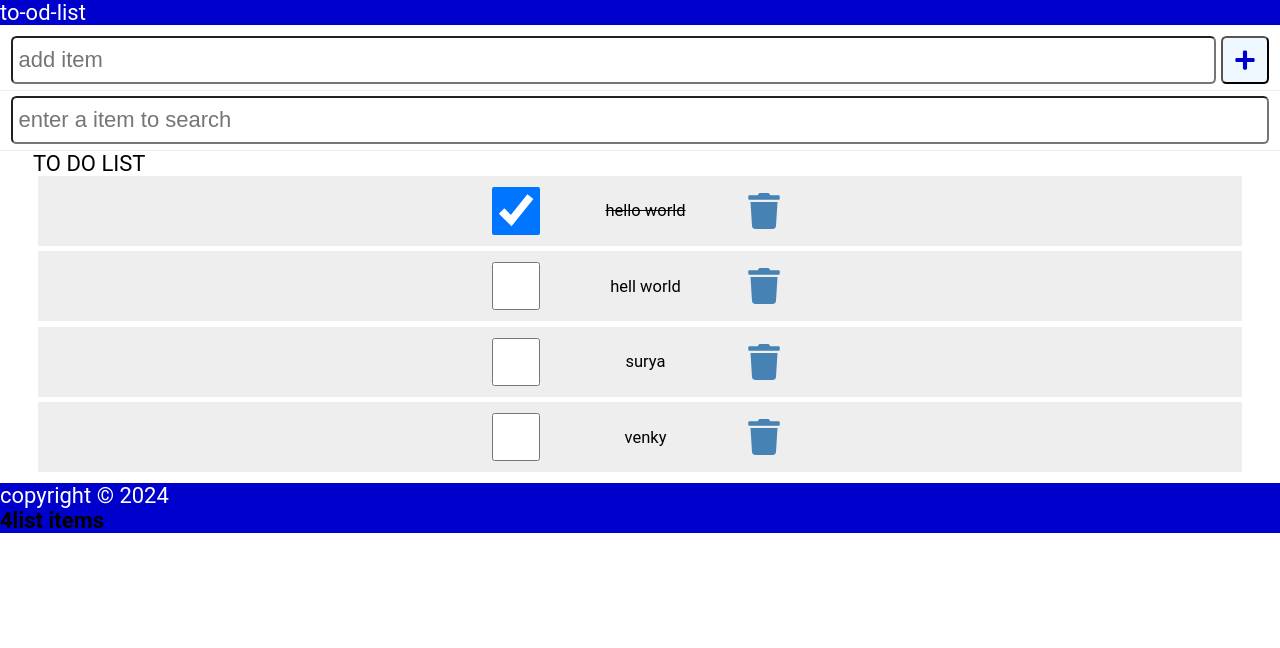
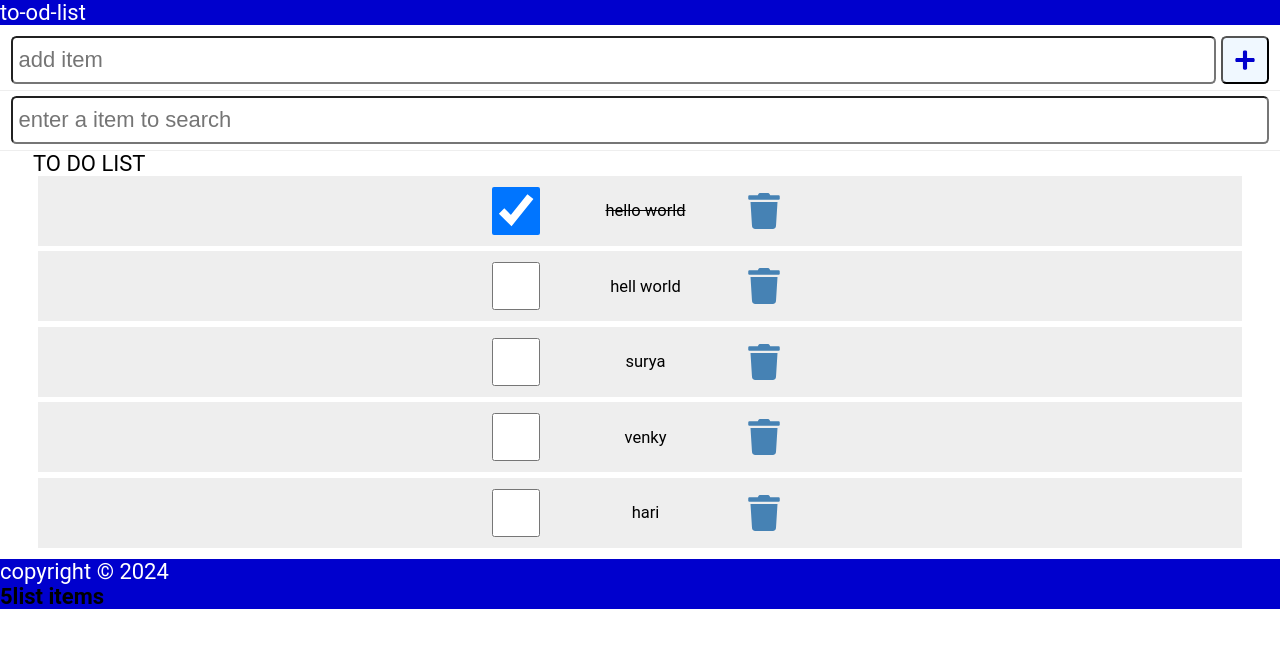
Before and after one commit to ShriVenkateshBabu/Todolist, a React app: page / in a window 1280 px wide. Shown: the top 648 px of the page. Built offline with nearby package versions, Linux system fonts and the light colour scheme; data requests are answered from the project's data file; the HTML template or start-up script is replaced by a standard one.

Commit message:
POST PATCH 21-11-2024

```diff
--- a/data/db.json
+++ b/data/db.json
@@ -11,13 +11,18 @@
       "item": "hell world"
     },
     {
-      "id": 3,
+      "id": "3",
       "item": "surya",
       "checked": false
     },
     {
-      "id": 4,
+      "id": "4",
       "item": "venky",
+      "checked": false
+    },
+    {
+      "id": 5,
+      "item": "hari",
       "checked": false
     }
   ]
--- a/src/App.jsx
+++ b/src/App.jsx
@@ -22,7 +22,6 @@ const App = () => {
            throw Error("data is not received from api call")
          }
          const listitm = await response.json();
-         console.log(listitm);
          setitmes(listitm)
          setFetchError(null)
        }
@@ -64,8 +63,9 @@ const App = () => {
     setnewItem("")
   }
   // console.log(items)
-  function handleCheck(id){
+  async function handleCheck(id){
     const newlist = items.map((itms)=>{
+
       if(itms.id===id)
       {
         return{...itms,checked:!itms.checked};
@@ -77,11 +77,26 @@ const App = () => {
     })
     // localStorage.setItem("to-do-list",JSON.stringify(newlist))
     setitmes(newlist)
+    let myitm = newlist.filter((itm)=>itm.id===id)
+    // let checkval = JSON.stringify({checked:!myitm[0].checked})
+    // console.log(checkval);
+    const updateoptions = {
+      method :"PATCH",
+      headers :{
+       "Content-Type":"application/json"},
+      body: JSON.stringify({checked:myitm[0].checked})
+     }
+     const requrl =`${API_URL}/${id}`
+     const result = await apirequest(requrl,updateoptions)
+     if(result){
+       setFetchError(result)
+     }
   }
   function handleclick(id){
     const new_list = items.filter((itm)=>itm.id!=id)
     // localStorage.setItem("to-do-list", JSON.stringify(new_list))
     setitmes(new_list);
+
   }
 
 
```
